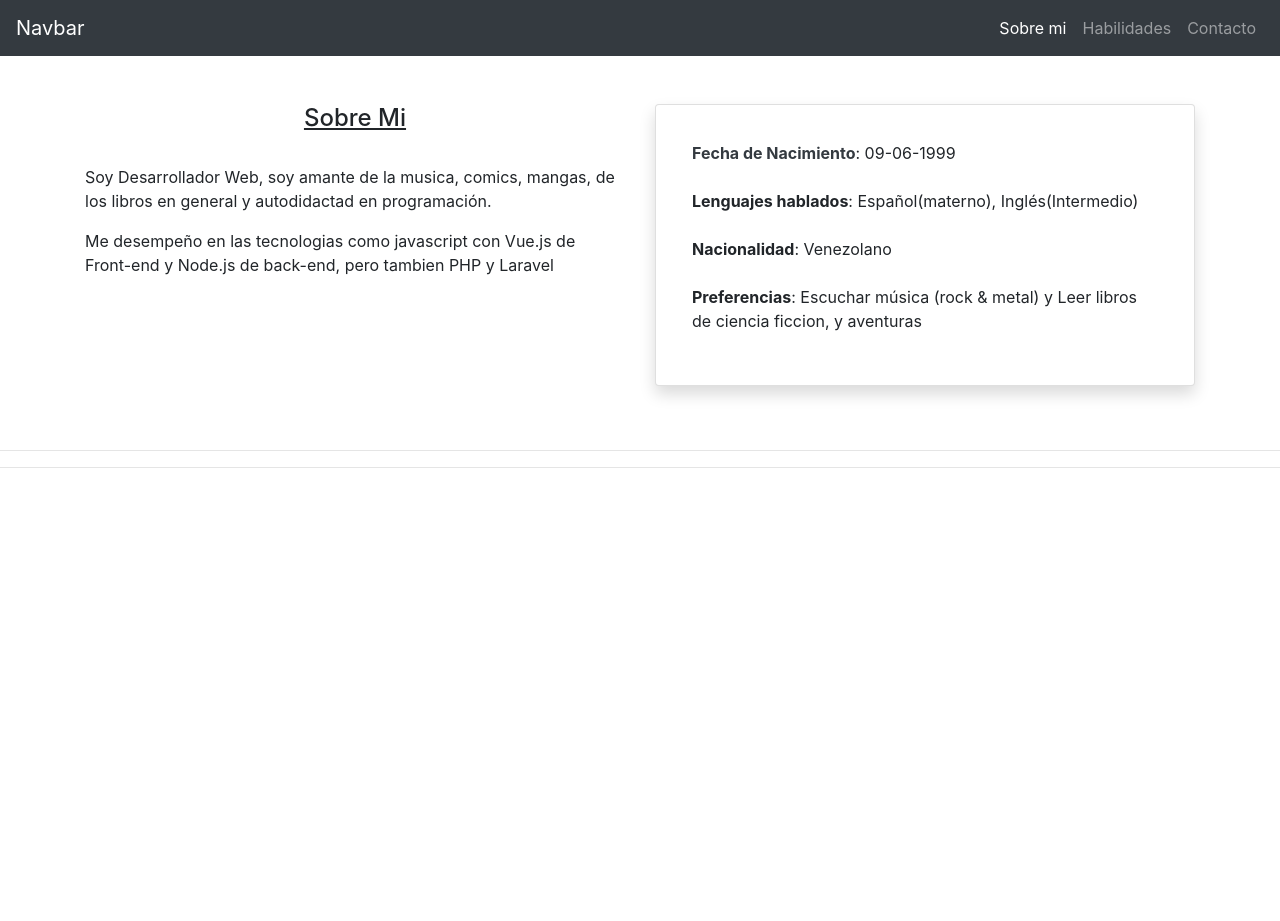
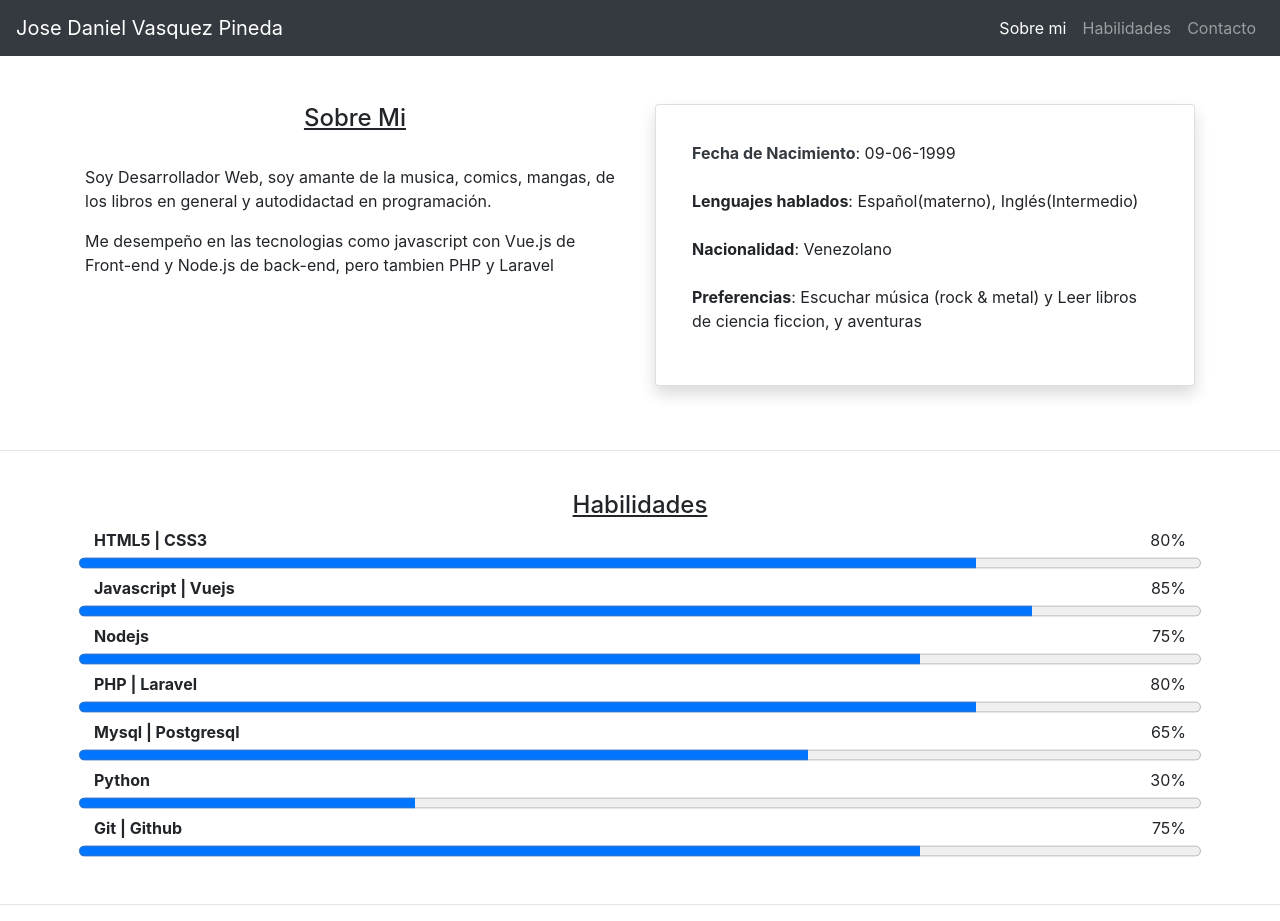
Before and after one commit to vojdel/portfolio-vue, a Vue app: page / in a window 1280 px wide. Before the commit the page ends 800 px from the top, so only its background shows below. Built offline with nearby package versions, Linux system fonts and the light colour scheme.

Commit message:
feat: add menu and section abilities

```diff
--- a/src/components/abilities.vue
+++ b/src/components/abilities.vue
@@ -1,14 +1,41 @@
 <template>
+  <section class="container p-4">
+    <div class="row">
+      <div class="col"><h4 class="text-center">Habilidades</h4></div>
+    </div>
+    <div class="row">
+      <div class="col">
+        <div class="row" v-for="item in abilities" :key="item.id">
+          <strong class="col">{{ item.abilitie }}</strong><span class="col
+text-right">{{ item.value }}%</span><br>
+          <progress max="100" :value="item.value" class="w-100">{{
+item.value }}%</progress><br>
+        </div>
+      </div>
+    </div>
+  </section>
 </template>
 
 <script>
 export default {
   data() {
     return {
+      abilities: [
+        { abilitie: 'HTML5 | CSS3', value: 80 },
+        { abilitie: 'Javascript | Vuejs', value: 85 },
+        { abilitie: 'Nodejs', value: 75 },
+        { abilitie: 'PHP | Laravel', value: 80 },
+        { abilitie: 'Mysql | Postgresql', value: 65 },
+        { abilitie: 'Python', value: 30 },
+        { abilitie: 'Git | Github', value: 75 },
+      ]
     }
   }
 }
 </script>
 
-<style>
+<style scope>
+  progress{
+      height: 22.5px;
+  }
 </style>
--- a/src/components/menu.vue
+++ b/src/components/menu.vue
@@ -1,6 +1,6 @@
 <template>
   <nav class="navbar navbar-expand-lg navbar-dark bg-dark">
-  <a class="navbar-brand" href="#">Navbar</a>
+  <a class="navbar-brand" href="#">Jose Daniel Vasquez Pineda</a>
   <button class="navbar-toggler" type="button" data-toggle="collapse"
 data-target="#navbarSupportedContent"
 aria-controls="navbarSupportedContent" aria-expanded="false"
```
